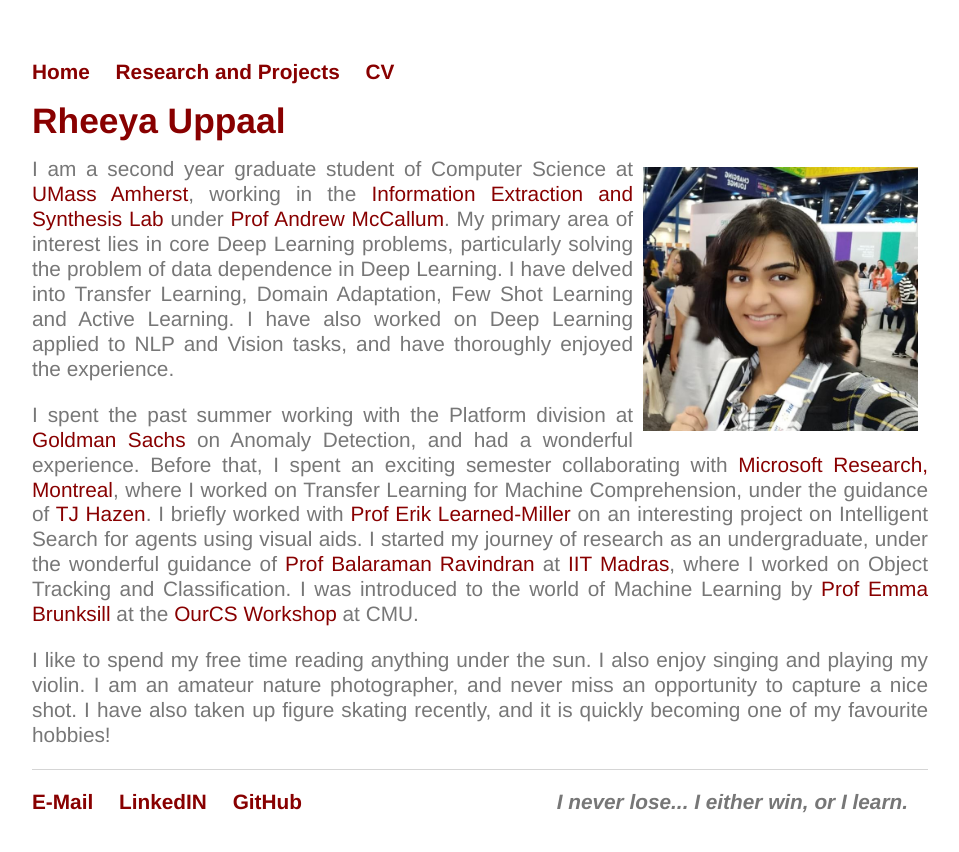
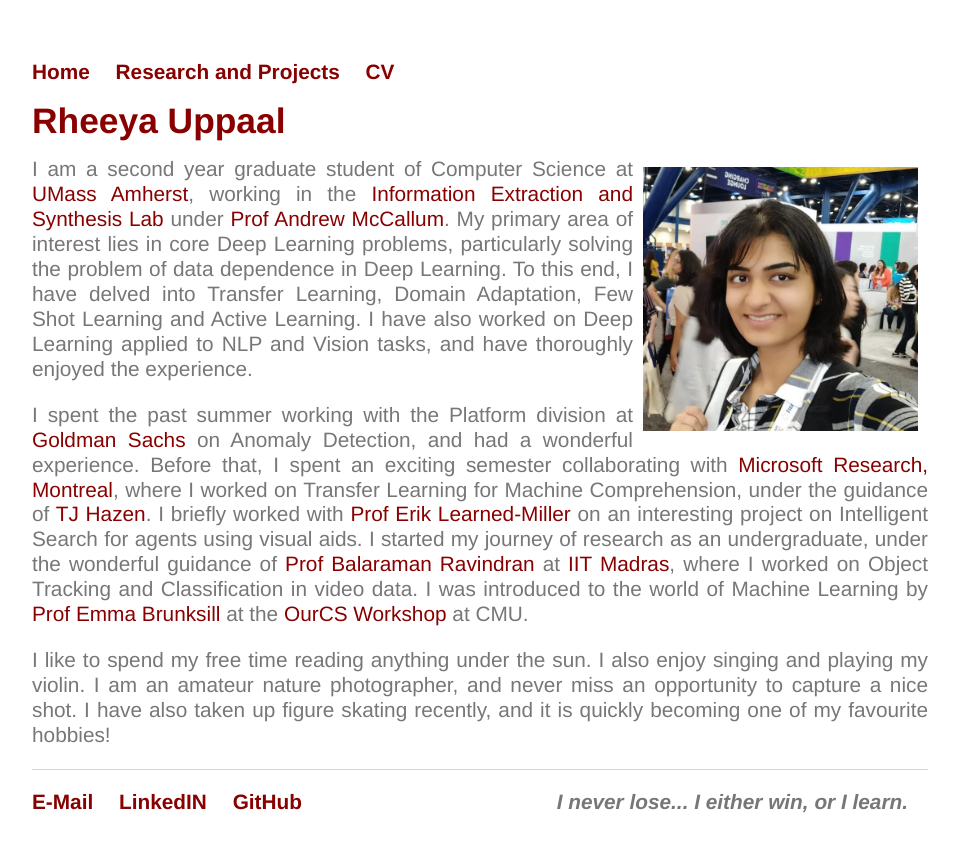
Before and after one commit to Uppaal/Uppaal.github.io, a Jekyll site: the page built from index.html, in a window 1280 px wide. Shown: the top 852 px of the page, without its empty margins (160-1119 px from the left). Built offline with Jekyll 4.4.1, drawn with Linux system fonts in a browser that asks for light colours.

Commit message:
Update index.html

```diff
--- a/index.html
+++ b/index.html
@@ -7,9 +7,9 @@ title: Rheeya Uppaal
 
 	<img src="images/IESL.jpeg" style="float:right" src="R2.jpeg" alt="picture" class="inline" width="275"/>
 
-	<p align="justify">I am a second year graduate student of Computer Science at <a href="https://www.cics.umass.edu/">UMass Amherst</a>, working in the <a href="http://www.iesl.cs.umass.edu/">Information Extraction and Synthesis Lab</a> under <a href="https://people.cs.umass.edu/~mccallum/">Prof Andrew McCallum</a>. My primary area of interest lies in core Deep Learning problems, particularly solving the problem of data dependence in Deep Learning. I have delved into Transfer Learning, Domain Adaptation, Few Shot Learning and Active Learning. I have also worked on Deep Learning applied to NLP and Vision tasks, and have thoroughly enjoyed the experience. </p>
+	<p align="justify">I am a second year graduate student of Computer Science at <a href="https://www.cics.umass.edu/">UMass Amherst</a>, working in the <a href="http://www.iesl.cs.umass.edu/">Information Extraction and Synthesis Lab</a> under <a href="https://people.cs.umass.edu/~mccallum/">Prof Andrew McCallum</a>. My primary area of interest lies in core Deep Learning problems, particularly solving the problem of data dependence in Deep Learning. To this end, I have delved into Transfer Learning, Domain Adaptation, Few Shot Learning and Active Learning. I have also worked on Deep Learning applied to NLP and Vision tasks, and have thoroughly enjoyed the experience. </p>
 
-	<p align="justify">I spent the past summer working with the Platform division at <a href="https://www.goldmansachs.com/index.html">Goldman Sachs</a> on Anomaly Detection, and had a wonderful experience. Before that, I spent an exciting semester collaborating with <a href="https://www.microsoft.com/en-us/research/lab/microsoft-research-montreal/">Microsoft Research, Montreal</a>, where I worked on Transfer Learning for Machine Comprehension, under the guidance of <a href="https://www.microsoft.com/en-us/research/people/tihazen/">TJ Hazen</a>. I briefly worked with <a href="https://people.cs.umass.edu/~elm/">Prof Erik Learned-Miller</a> on an interesting project on Intelligent Search for agents using visual aids. I started my journey of research as an undergraduate, under the wonderful guidance of <a href="https://www.cse.iitm.ac.in/~ravi/">Prof Balaraman Ravindran</a> at <a href="https://www.cse.iitm.ac.in/">IIT Madras</a>, where I worked on Object Tracking and Classification. I was introduced to the world of Machine Learning by <a href="https://cs.stanford.edu/people/ebrun/">Prof Emma Brunksill</a> at the <a href="http://www.cs.cmu.edu/ourcs/">OurCS Workshop</a> at CMU.</p>
+	<p align="justify">I spent the past summer working with the Platform division at <a href="https://www.goldmansachs.com/index.html">Goldman Sachs</a> on Anomaly Detection, and had a wonderful experience. Before that, I spent an exciting semester collaborating with <a href="https://www.microsoft.com/en-us/research/lab/microsoft-research-montreal/">Microsoft Research, Montreal</a>, where I worked on Transfer Learning for Machine Comprehension, under the guidance of <a href="https://www.microsoft.com/en-us/research/people/tihazen/">TJ Hazen</a>. I briefly worked with <a href="https://people.cs.umass.edu/~elm/">Prof Erik Learned-Miller</a> on an interesting project on Intelligent Search for agents using visual aids. I started my journey of research as an undergraduate, under the wonderful guidance of <a href="https://www.cse.iitm.ac.in/~ravi/">Prof Balaraman Ravindran</a> at <a href="https://www.cse.iitm.ac.in/">IIT Madras</a>, where I worked on Object Tracking and Classification in video data. I was introduced to the world of Machine Learning by <a href="https://cs.stanford.edu/people/ebrun/">Prof Emma Brunksill</a> at the <a href="http://www.cs.cmu.edu/ourcs/">OurCS Workshop</a> at CMU.</p>
 
 	<p align="justify">I like to spend my free time reading anything under the sun. I also enjoy singing and playing my violin. I am an amateur nature photographer, and never miss an opportunity to capture a nice shot. I have also taken up figure skating recently, and it is quickly becoming one of my favourite hobbies!</p>
 
```
